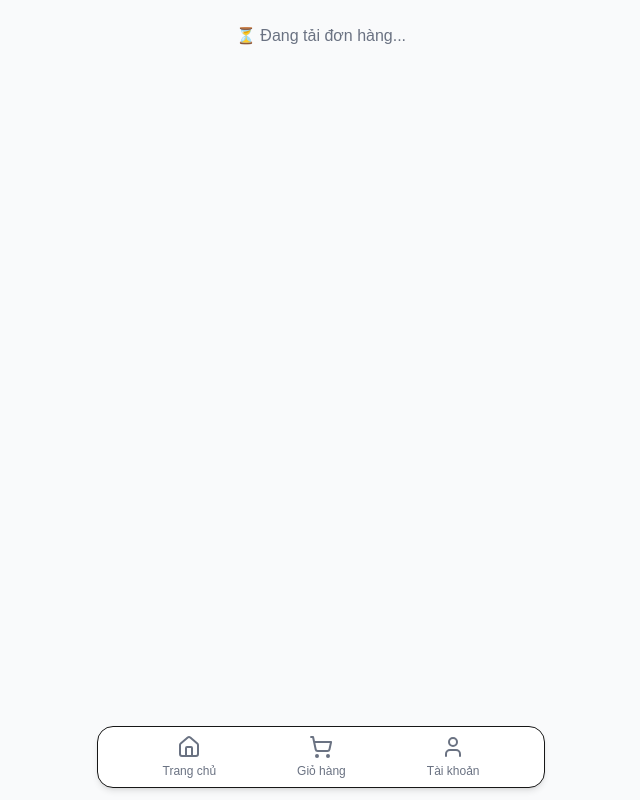
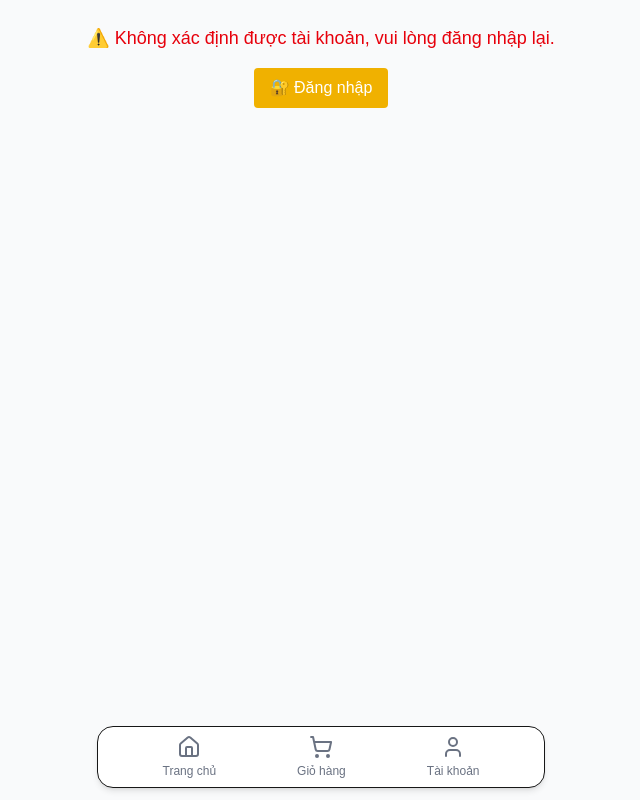
Before and after one commit to Titi-shop/titi.banluu, a Next.js app: page /customer/pending in a window 1280 px wide. Shown: the whole page, without its empty margins (319-959 px from the left). Built offline with nearby package versions, Linux system fonts and the light colour scheme.

Commit message:
Update page.tsx

```diff
--- a/app/customer/pending/page.tsx
+++ b/app/customer/pending/page.tsx
@@ -2,16 +2,12 @@
 
 import { useEffect, useState } from "react";
 
-/**
- * Trang hiển thị đơn hàng "Chờ xác nhận" của khách hàng.
- * Đồng bộ với API /api/orders (dữ liệu lấy từ Vercel Blob)
- */
 export default function PendingOrdersPage() {
   const [orders, setOrders] = useState<any[]>([]);
   const [loading, setLoading] = useState(true);
-  const [username, setUsername] = useState<string>("");
+  const [username, setUsername] = useState<string | null>(null);
 
-  // ✅ Lấy username từ localStorage (nếu có)
+  // 🧩 Lấy username từ localStorage (nếu có)
   useEffect(() => {
     const info = localStorage.getItem("user_info");
     if (info) {
@@ -21,19 +17,29 @@ export default function PendingOrdersPage() {
       } catch {
         setUsername("");
       }
+    } else {
+      setUsername("");
     }
   }, []);
 
-  // ✅ Gọi API lấy đơn hàng (đồng bộ với username)
+  // 🧩 Gọi API lấy đơn hàng (sau khi có username)
   useEffect(() => {
-    if (!username) return; // Chờ có username mới load
+    // Nếu username là null -> vẫn đang load user_info
+    if (username === null) return;
+
+    // Nếu username rỗng -> người dùng chưa đăng nhập
+    if (username === "") {
+      setLoading(false);
+      return;
+    }
+
     const fetchOrders = async () => {
       try {
         const res = await fetch("/api/orders", { cache: "no-store" });
         if (!res.ok) throw new Error("Không thể tải đơn hàng");
         const data = await res.json();
 
-        // 🔍 Lọc các đơn hàng của user và trạng thái "Chờ xác nhận"
+        // 🔍 Lọc các đơn hàng đúng người mua và đúng trạng thái
         const filtered = data.filter(
           (o: any) =>
             o.status === "Chờ xác nhận" &&
@@ -51,17 +57,38 @@ export default function PendingOrdersPage() {
     fetchOrders();
   }, [username]);
 
-  // 🕒 Hiển thị khi đang tải
+  // 🕒 Đang tải
   if (loading)
-    return <p className="text-center mt-6 text-gray-500">⏳ Đang tải đơn hàng...</p>;
+    return (
+      <p className="text-center mt-6 text-gray-500">
+        ⏳ Đang tải đơn hàng...
+      </p>
+    );
 
+  // ⚠️ Nếu chưa đăng nhập
+  if (username === "") {
+    return (
+      <main className="p-6 text-center text-red-600">
+        <p className="text-lg font-medium">
+          ⚠️ Không xác định được tài khoản, vui lòng đăng nhập lại.
+        </p>
+        <a
+          href="/account"
+          className="mt-4 inline-block px-4 py-2 bg-yellow-500 text-white rounded"
+        >
+          🔐 Đăng nhập
+        </a>
+      </main>
+    );
+  }
+
+  // ✅ Nếu có username và đã load xong đơn
   return (
     <main className="p-6 max-w-4xl mx-auto">
       <h1 className="text-2xl font-bold mb-4 text-center text-yellow-600">
         ⏳ Đơn hàng đang chờ xác nhận
       </h1>
 
-      {/* Khi không có đơn */}
       {orders.length === 0 ? (
         <p className="text-center text-gray-500">
           Hiện bạn chưa có đơn hàng nào đang chờ xác nhận.
```
